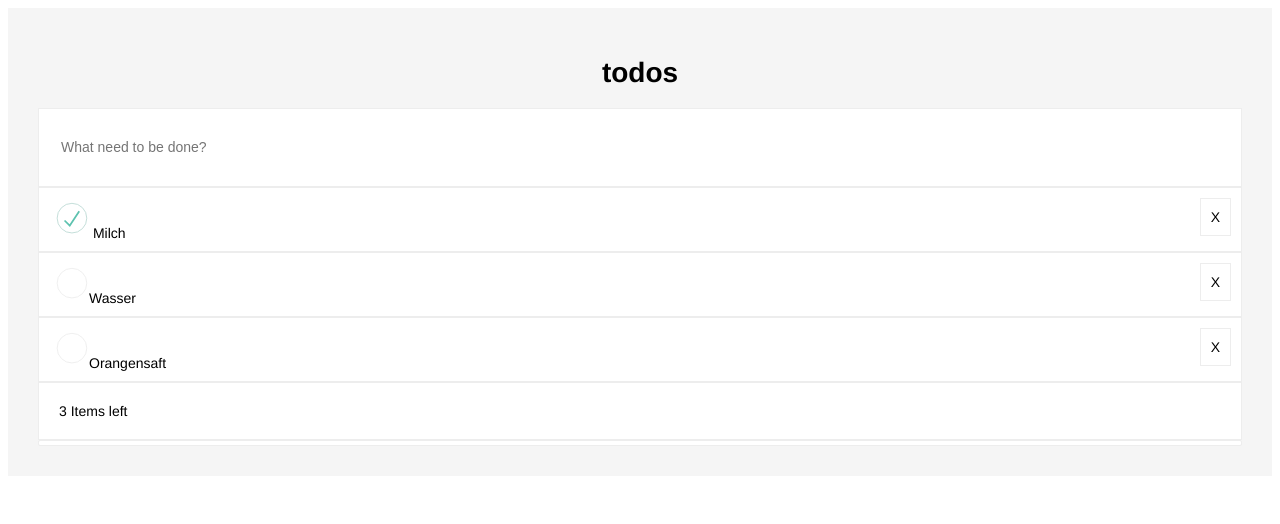
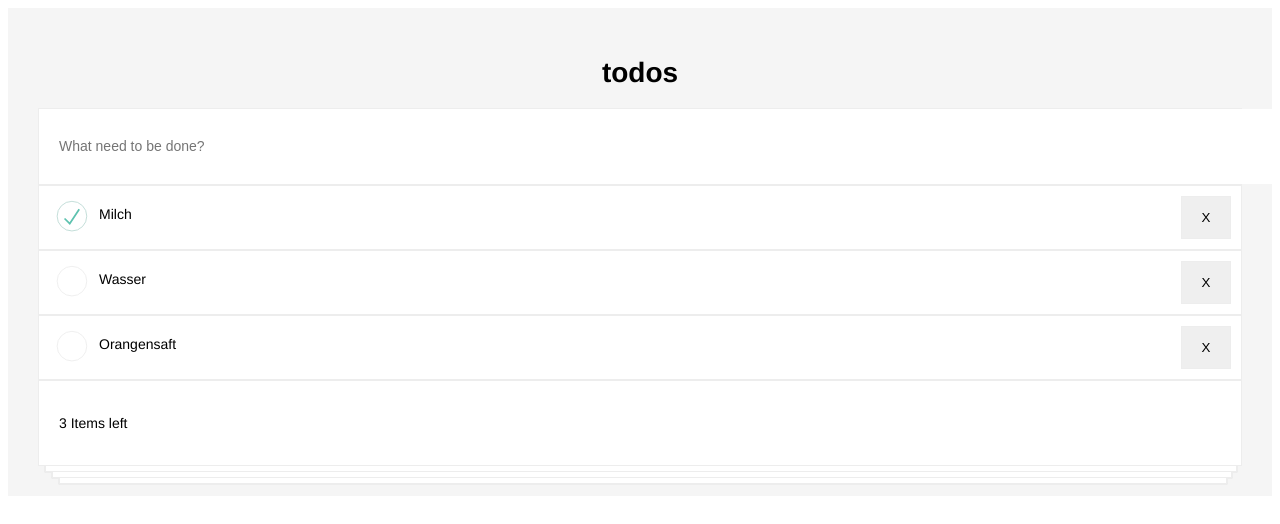
Before and after one commit to TetyanaKoch/dev, a plain HTML site: page todo/index.html in a window 1280 px wide. Drawn offline with Linux system fonts and the light colour scheme.

Commit message:
todo flexbox

```diff
--- a/todo/index.html
+++ b/todo/index.html
@@ -8,23 +8,42 @@
 </head>
 <body>
 <div class="wrapper">
-    <div class ="head">
+    <div class="head">
         <h1>todos</h1>
     </div>
     <div class="list">
-        <div id="enter"><input type="text" class="auswahl" placeholder="What need to be done?" size="150" /></div>
+        <div id="enter"><input type="text" class="auswahl padded" placeholder="What need to be done?" size="150"/></div>
 
 
         <ul id="liste">
-            <li><img src="checkbox-checked.svg"> Milch<div class="button">X</div></li>
-            <li><img src="checkbox-initial.svg">Wasser<div class="button">X</div></li>
-            <li><img src="checkbox-initial.svg">Orangensaft<div class="button">X</div></li>
+            <li class="container">
+                <div class="checkbox"><img src="checkbox-checked.svg"></div>
+                <div class="item">Milch</div>
+                <button>X</button>
+            </li>
+            <li class="container">
+                <div class="checkbox"><img src="checkbox-initial.svg"></div>
+                <div class="item">Wasser</div>
+                <button>X</button>
+            </li>
+            <li class="container">
+                <div class="checkbox"><img src="checkbox-initial.svg"></div>
+                <div class="item">Orangensaft</div>
+                <button>X</button>
+            </li>
         </ul>
 
-        <div class="item"> 3 Items left</div>
+        <div class="footer"><p class="padded">3 Items left</p>
+            <div class="pile">
+                <div class="pile">
+                    <div class="pile"></div>
+                </div>
+            </div>
+        </div>
+
     </div>
 
-    </div>
+</div>
 </body>
 
 
--- a/todo/todo.css
+++ b/todo/todo.css
@@ -1,8 +1,3 @@
-.wrapper{
-    background-color: #f5f5f5;
-    padding: 30px;
-}
-
 body {
     font-family: “Helvetica Neue”, Helvetica, Arial, sans-serif;
     font-size: 14px;
@@ -11,27 +6,46 @@ h1{
     text-align: center;
 }
 
+.wrapper{
+    background-color: #f5f5f5;
+    padding: 30px;
+}
+
+
 ul#liste {
     padding: 0;
     margin: 0;
 }
 
 #liste > li {
+    display: flex;
     list-style-type:none;
     border: 1px solid #ededed;
     background-color: #ffffff;
     padding: 10px;
 }
 
-.button {
-    float: right;
-    border: 1px solid #ededed;
-    padding: 10px;
+.item{
+    flex-grow: 2;
+    margin-left: 10px;
+    margin-top: 10px;
 }
 
-#enter, .item {
+button {
+    width: 50px;
     border: 1px solid #ededed;
-    padding: 20px;
+
+    transition-property: all;
+    transition-timing-function:ease-in;
+    transition-duration: 0.5s;
+    transition-delay: 0.3s;
+}
+button:hover {
+    background-color:grey;
+    box-shadow: 2px 2px #ededed;
+}
+#enter, .footer {
+    border: 1px solid #ededed;
     background-color: #ffffff;
 }
 
@@ -41,13 +55,21 @@ ul#liste {
     width: 100%;
     border: none;
 }
-
-.list:after{
-    content: '';
-    background: #ffffff;
-    height: 4px;
-    border: 1px solid #ededed;
-    border-radius:2px;
-    display: block;
-    bottom: -3px;
+.footer{
+    position: relative;
 }
+.padded {
+    padding: 20px;
+}
+.pile {
+    position: absolute;
+    height: 5px;
+    width: 99%;
+    bottom:-8px;
+    border-bottom-right-radius: 2px;
+    border-bottom-left-radius: 2px;
+    margin-left: 5px;
+    background-color: #ffffff;
+    border: 2px solid #ededed;
+    border-top: 0;
+}
```
